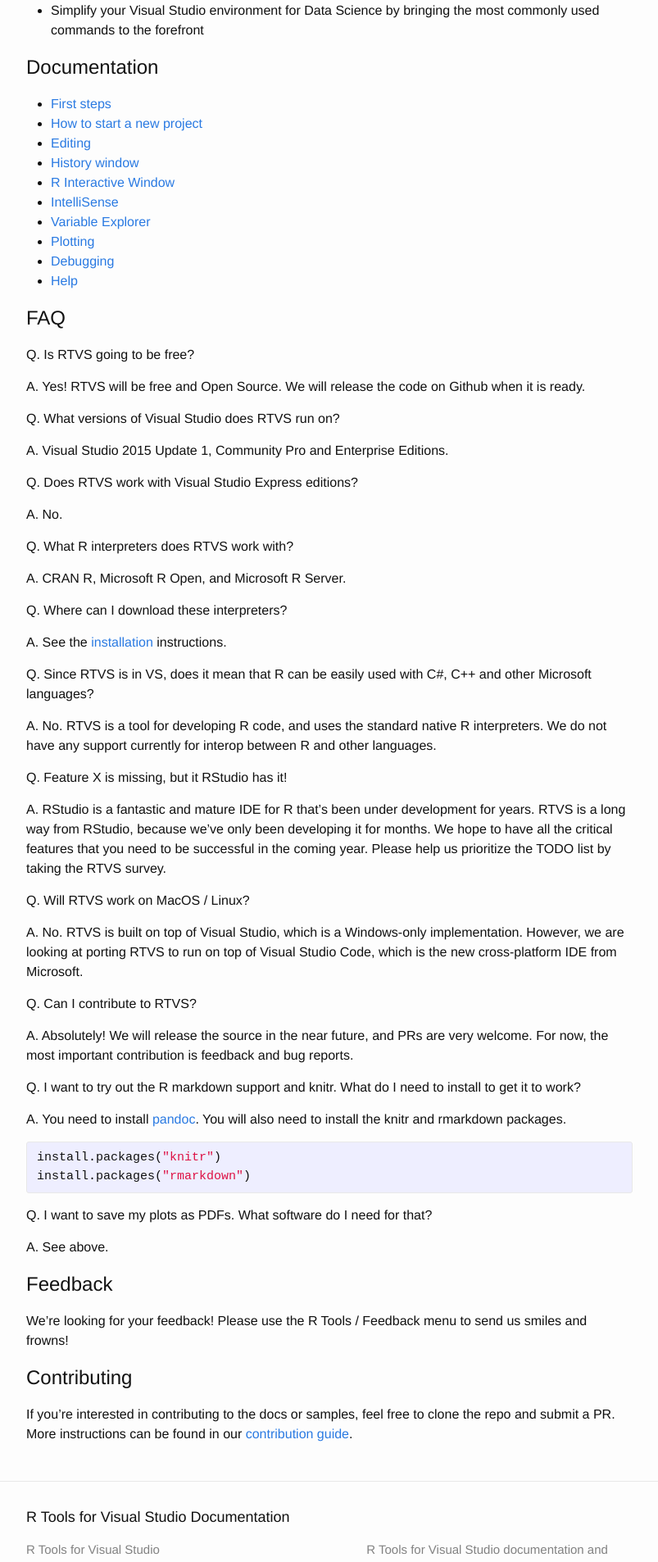
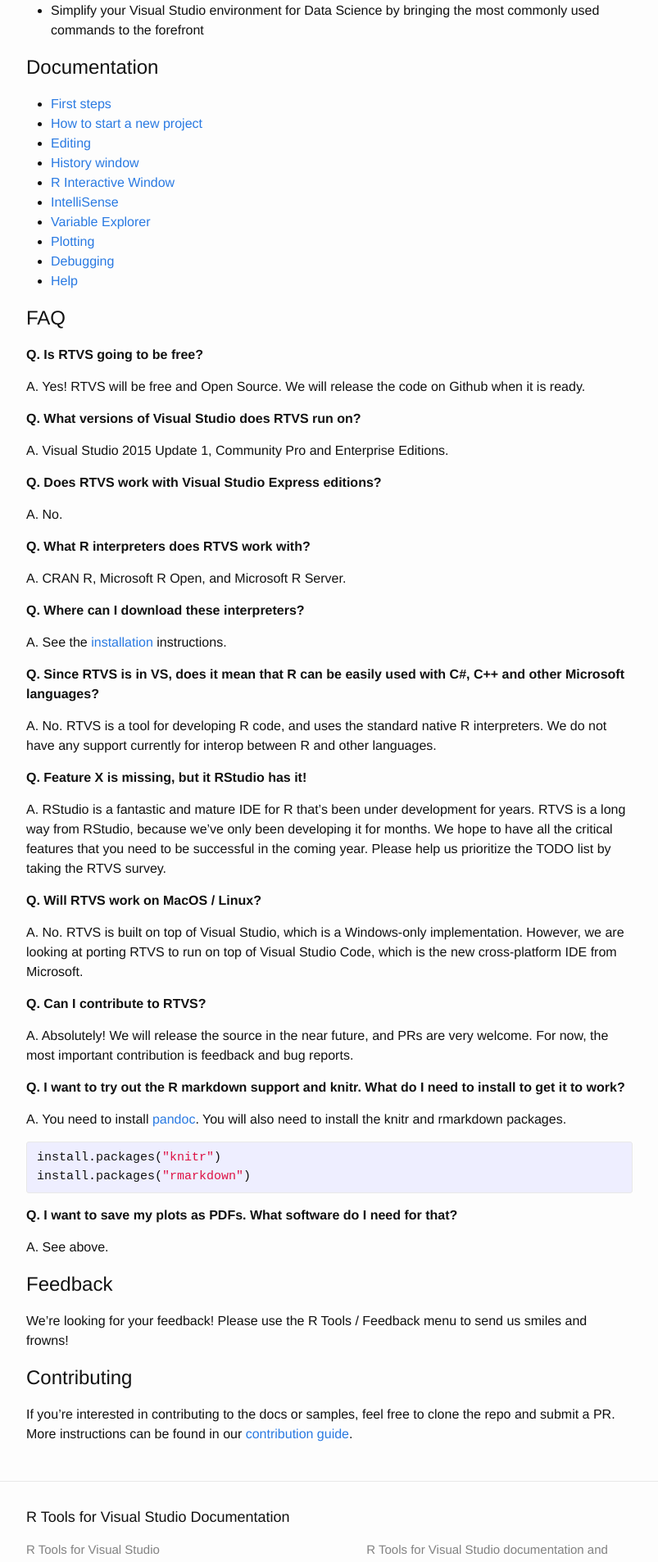
Before and after one commit to microsoft/RTVS-docs, a Jekyll site: the page built from index.md, in a window 1280 px wide. Shown: the part 767-2673 px from the top of the page at 82% size, without its empty margins (238-1041 px from the left). Built offline with Jekyll 4.4.1, drawn with Linux system fonts in a browser that asks for light colours.

Commit message:
Updating formatting in FAQ

```diff
--- a/index.md
+++ b/index.md
@@ -34,35 +34,35 @@
 
 ## FAQ
 
-Q. Is RTVS going to be free?
+**Q. Is RTVS going to be free?**
 
 A. Yes! RTVS will be free and Open Source. We will release the code on Github
 when it is ready.
 
-Q. What versions of Visual Studio does RTVS run on?
+**Q. What versions of Visual Studio does RTVS run on?**
 
 A. Visual Studio 2015 Update 1, Community Pro and Enterprise Editions.
 
-Q. Does RTVS work with Visual Studio Express editions?
+**Q. Does RTVS work with Visual Studio Express editions?**
 
 A. No.
 
-Q. What R interpreters does RTVS work with?
+**Q. What R interpreters does RTVS work with?**
 
 A. CRAN R, Microsoft R Open, and Microsoft R Server.
 
-Q. Where can I download these interpreters?
+**Q. Where can I download these interpreters?**
 
 A. See the [installation](installation.html) instructions.
 
-Q. Since RTVS is in VS, does it mean that R can be easily used with C#, C++ and
-other Microsoft languages?
+**Q. Since RTVS is in VS, does it mean that R can be easily used with C#, C++ and
+other Microsoft languages?**
 
 A. No. RTVS is a tool for developing R code, and uses the standard native R
 interpreters. We do not have any support currently for interop between R and
 other languages.
 
-Q. Feature X is missing, but it RStudio has it!
+**Q. Feature X is missing, but it RStudio has it!**
 
 A. RStudio is a fantastic and mature IDE for R that's been under development for
 years. RTVS is a long way from RStudio, because we've only been developing it
@@ -70,19 +70,19 @@
 successful in the coming year. Please help us prioritize the TODO list by taking
 the RTVS survey.
 
-Q. Will RTVS work on MacOS / Linux?
+**Q. Will RTVS work on MacOS / Linux?**
 
 A. No. RTVS is built on top of Visual Studio, which is a Windows-only
 implementation. However, we are looking at porting RTVS to run on top of Visual
 Studio Code, which is the new cross-platform IDE from Microsoft.
 
-Q. Can I contribute to RTVS?
+**Q. Can I contribute to RTVS?**
 
 A. Absolutely! We will release the source in the near future, and PRs are very
 welcome. For now, the most important contribution is feedback and bug reports.
 
-Q. I want to try out the R markdown support and knitr. What do I need to install
-to get it to work?
+**Q. I want to try out the R markdown support and knitr. What do I need to install
+to get it to work?**
 
 A. You need to install [pandoc](http://pandoc.org/installing.html). You will
 also need to install the knitr and rmarkdown packages.
@@ -92,7 +92,7 @@
 install.packages("rmarkdown")
 {% endhighlight %}
 
-Q. I want to save my plots as PDFs. What software do I need for that?
+**Q. I want to save my plots as PDFs. What software do I need for that?**
 
 A. See above.
 
```
